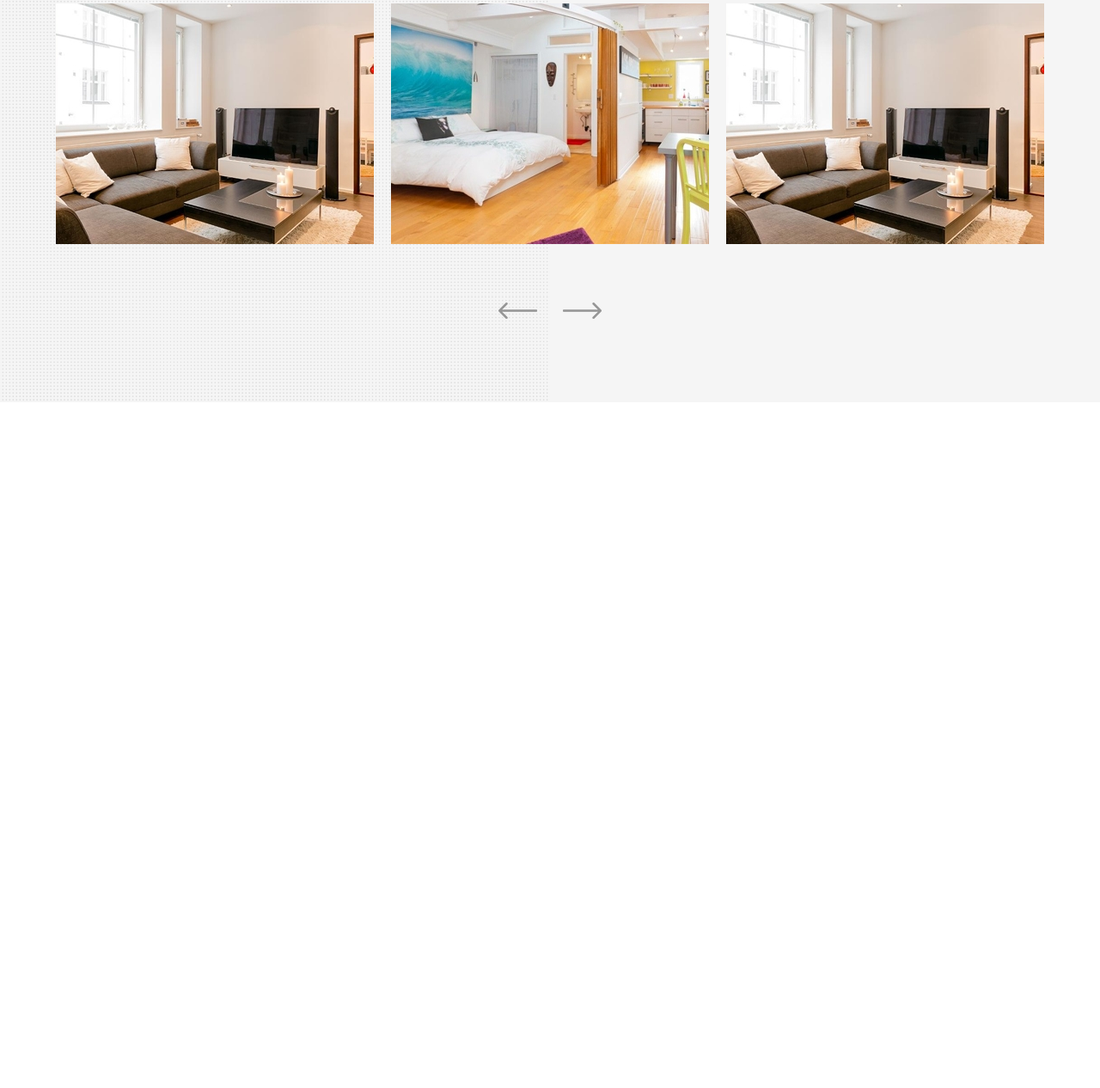
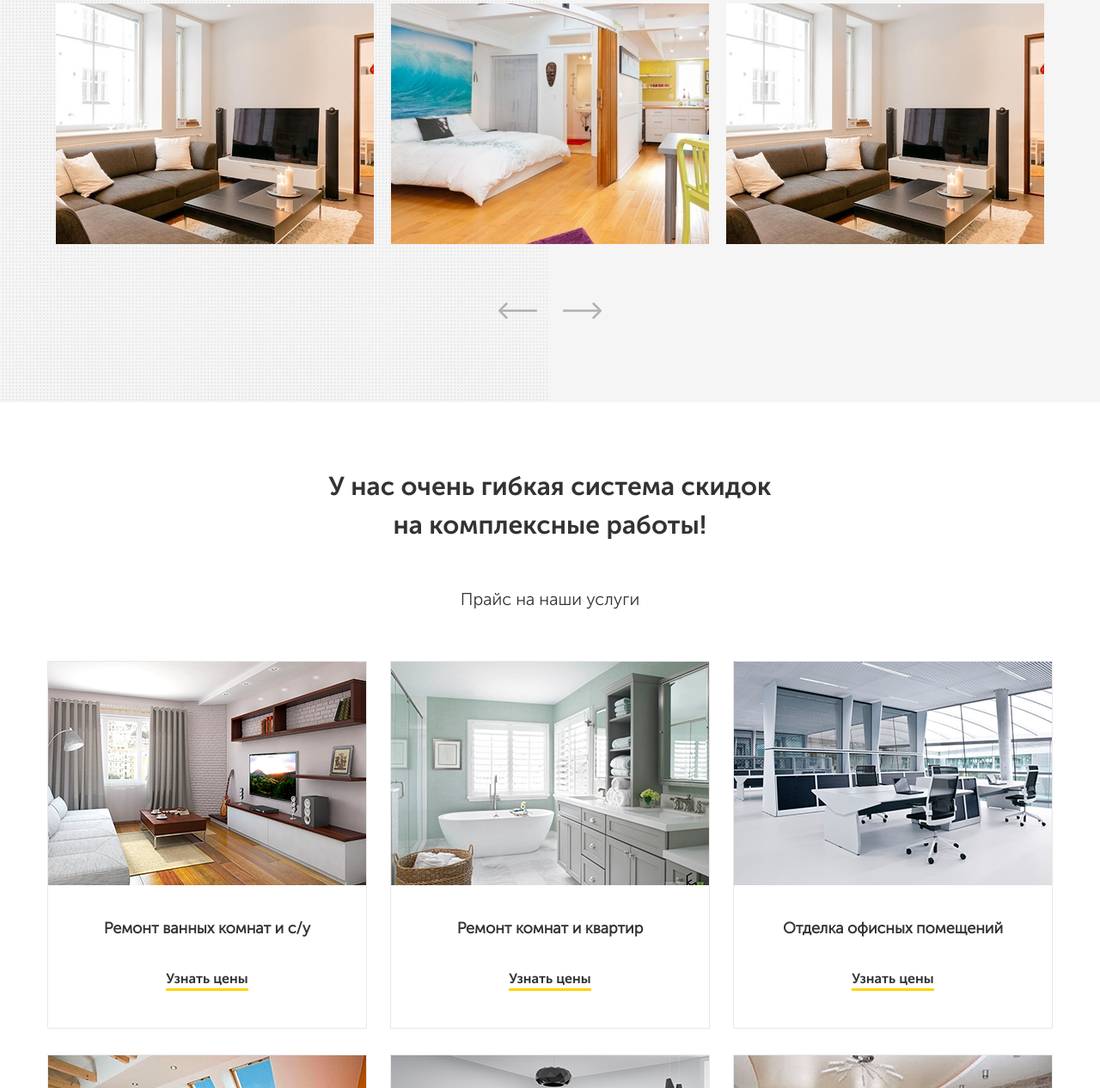
Before and after one commit to polad9ev/practic, a plain HTML site: page src/index.html in a window 1280 px wide. Shown: the part 1534-2800 px from the top of the page at 86% size. Before the commit the page ends 2002 px from the top, so only its background shows below. Drawn offline with Linux system fonts and the light colour scheme.

Commit message:
Сверстана секция price. Без адаптива и PP

```diff
--- a/src/index.html
+++ b/src/index.html
@@ -29,7 +29,7 @@
             <a class="navbar__phone" href="tel: +7(495)42-251-31">+7 (495) 42-251-31</a>
           </div>
 
-          <button class="button navbar__button" id="button">Перезвоните мне</button>
+          <button class="button navbar__button" id="button">Перезвоните мне</a>
 
         </div>
       </div>
@@ -91,7 +91,7 @@
       <!-- /.container -->
     </section>
     <!-- /.hero -->
-    <section class="offer section">
+    <section class="section offer">
       <div class="container">
         <div class="offer-block">
           <h2 class="section-title offer__title">Мы бесплатно разработаем
@@ -106,7 +106,7 @@
           <form action="#" class="form offer__form">
             <input class="input offer__input" type="text" placeholder="Ваше имя">
             <input class="input offer__input" type="tel" placeholder="Ваш телефон">
-            <button class="button offer__button">Получить бесплатный дизайн-проект</button>
+            <button class="button offer__button">Получить бесплатный дизайн-проект</a>
           </form>
           <div class="note">
             <p class="note__text">Наш менеджер перезвонит Вам
@@ -124,7 +124,7 @@
     <!-- /.offer section -->
   </main>
 
-  <section class="portfolio section">
+  <section class="section portfolio">
     <div class="container">
       <h2 class="section-title portfolio__title">Работая с 2007 года, мы сделали более
         500 ремонтов в квартирах и домах
@@ -147,14 +147,66 @@
     </div>
   </section>
 
+  <section class="section price">
+    <div class="container">
+
+      <h2 class="section-title price__title">У нас очень гибкая система скидок на комплексные работы!</h2>
+      <span class="section-subtitle price__subtitle">Прайс на наши услуги</span>
+
+      <div class="cards">
+        <div class="card">
+          <div class="card__image"><img class="image__tag" src="img/price/image-1.png" alt="card-image"></div>
+          <div class="card__text">
+            <h3 class="card__title">Ремонт ванных комнат и с/у</h3>
+            <a class="card__link">Узнать цены</a>
+          </div>
+        </div>
+        <div class="card">
+          <div class="card__image"><img class="image__tag" src="img/price/image-2.png" alt="card-image"></div>
+          <div class="card__text">
+            <h3 class="card__title">Ремонт комнат и квартир</h3>
+            <a class="card__link">Узнать цены</a>
+          </div>
+        </div>
+        <div class="card">
+          <div class="card__image"><img class="image__tag" src="img/price/image-3.png" alt="card-image"></div>
+          <div class="card__text">
+            <h3 class="card__title">Отделка офисных помещений</h3>
+            <a class="card__link">Узнать цены</a>
+          </div>
+        </div>
+        <div class="card">
+          <div class="card__image"><img class="image__tag" src="img/price/image-4.png" alt="card-image"></div>
+          <div class="card__text">
+            <h3 class="card__title">Ремонт в новостройках</h3>
+            <a class="card__link">Узнать цены</a>
+          </div>
+        </div>
+        <div class="card">
+          <div class="card__image"><img class="image__tag" src="img/price/image-5.png" alt="card-image"></div>
+          <div class="card__text">
+            <h3 class="card__title">Ремонт кухонь</h3>
+            <a class="card__link">Узнать цены</a>
+          </div>
+        </div>
+        <div class="card">
+          <div class="card__image"><img class="image__tag" src="img/price/image-6.png" alt="card-image"></div>
+          <div class="card__text">
+            <h3 class="card__title">Ремонт дач и коттеджей</h3>
+            <a class="card__link">Узнать цены</a>
+          </div>
+        </div>
+      </div>
+    </div>
+  </section>
+
+  <!-- SCRIPTS -->
   <div class="modal" id="modal">
     <div class="modal-dialog">
-      <button class="modal-dialog__close" id="close">&times;</button>
+      <button class="modal-dialog__close" id="close">&times;</a>
       <h4 class="modal-dailog__title">Всплывающее окно</h4>
     </div>
-    <!-- /.modal__dialog -->
   </div>
-  <!-- /.modal -->
 
   <div class="arrow" id="toTop">
     <img class="arrow__image" src="img/toTop/arrow-up.svg" alt="Вверх">
--- a/src/sass/_colors.sass
+++ b/src/sass/_colors.sass
@@ -3,3 +3,4 @@ $text-color: #333333
 $secondary: #f5f5f5
 $border-input: #dddddd
 $input-text: #999999
+$border-card: #e8e8e8
--- a/src/sass/_interface.sass
+++ b/src/sass/_interface.sass
@@ -45,12 +45,14 @@ img
   padding-top: 76px
   padding-bottom: 82px
   &-title
+    margin: 0 auto
     +bold
     text-align: center
-    font-size: 24px
+    font-size: 30px
     line-height: 35px
   &-subtitle
-    font-size: 16px
+    text-align: center
+    font-size: 20px
     display: block
 @media (max-width: 768px)
   .section
@@ -73,5 +75,7 @@ img
 
 .arrows
   &__left, &__right
+    opacity: 0.7
     &:hover
+      opacity: 1
       cursor: pointer
--- a/src/sass/blocks/_offer.sass
+++ b/src/sass/blocks/_offer.sass
@@ -15,10 +15,13 @@
     padding-right: 90px
     position: relative
   &__title
+    margin: 0
+    font-size: 24px
     text-align: left
     max-width: 350px
     margin-bottom: 19px
   &__subtitle
+    font-size: 16px
     max-width: 235px
     margin-bottom: 31px
   &__input
--- /dev/null
+++ b/src/sass/blocks/_price.sass
@@ -0,0 +1,60 @@
+.price
+  &__title
+    +bold
+    max-width: 520px
+    line-height: 45px
+    margin-bottom: 52px
+  &__subtitle
+    margin-bottom: 60px
+  .card
+    border: 1px solid $border-card
+    text-align: center
+    transition: 0.5s
+    margin-bottom: 30px
+    &:hover
+      border: 1px solid white
+      box-shadow: 0 20px 25px rgba(0, 0, 0, 0.1)
+      .card__image:before
+        opacity: 1
+    .card__image
+      position: relative
+      &:before
+        content: ' '
+        position: absolute
+        width: 100%
+        height: 100%
+        top: 0
+        left: 0
+        background-image: linear-gradient(to top, #ffd200 0%, rgba(255, 255, 255, 0) 100%)
+        opacity: 0
+        transition: 0.2s
+      .image__tag
+        display: block
+    &s
+      display: flex
+      justify-content: space-between
+      flex-wrap: wrap
+    &__title
+      padding: 40px 0
+      font-size: 18px
+    &__link
+      display: inline-block
+      +bold
+      font-size: 16px
+      margin-bottom: 47px
+      position: relative
+      &:after
+        content: " "
+        display: block
+        position: absolute
+        bottom: -4px
+        left: 0
+        z-index: -1
+        width: 100%
+        height: 3px
+        background: $main-color
+        transition: 0.2s
+      &:hover
+        cursor: pointer
+        &:after
+          height: 12px
--- a/src/sass/style.sass
+++ b/src/sass/style.sass
@@ -7,7 +7,8 @@
 @import 'blocks/hero'
 @import 'blocks/offer'
 @import 'blocks/portfolio'
+@import 'blocks/price'
 
 // for js
-@import 'blocks/modal'
-@import 'blocks/arrow'
+@import 'scripts/modal'
+@import 'scripts/arrow'
```
Also changed, not shown: src/css/style.css, src/img/price/image-1.png (added), src/img/price/image-2.png (added), src/img/price/image-3.png (added), src/img/price/image-4.png (added), src/img/price/image-5.png (added), src/img/price/image-6.png (added), src/sass/scripts/_arrow.sass (renamed from src/sass/blocks/_arrow.sass), src/sass/scripts/_modal.sass (renamed from src/sass/blocks/_modal.sass).
